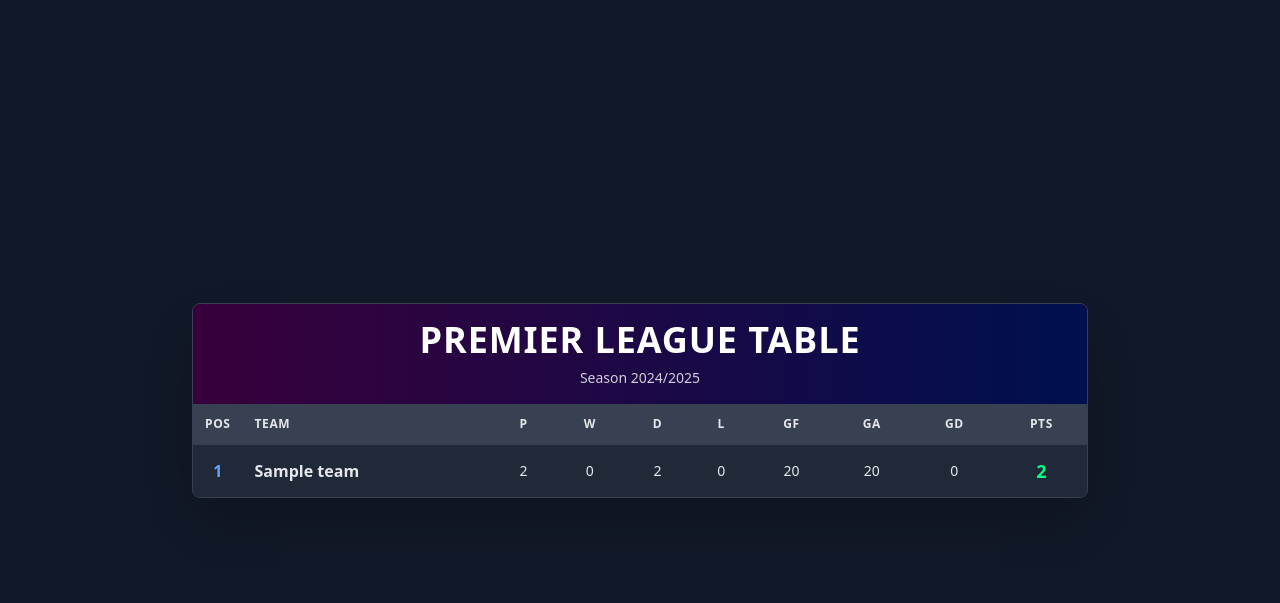
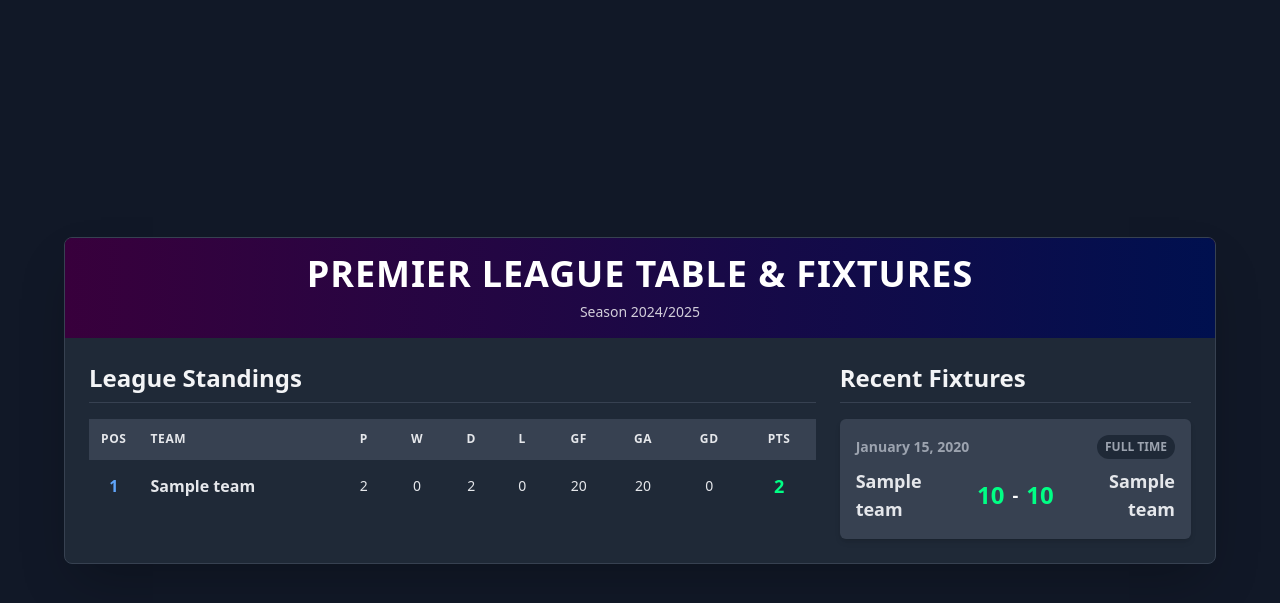
Before and after one commit to bigmac7/django_football_league, a Django app: page / in a window 1280 px wide. Shown: the top 603 px of the page. Run offline with Django 5.2, Linux system fonts and the light colour scheme; tables that the repository leaves empty hold one stand-in row (values such as "Sample post"); some libraries are stand-ins or nearby versions.

Commit message:
added recent fixtures

```diff
--- a/league/templates/league_table.html
+++ b/league/templates/league_table.html
@@ -7,7 +7,6 @@
     <title>Football League Table</title>
     {% tailwind_css %}
     <style>
-        /* Custom CSS for gradients or specific details not easily done with pure Tailwind */
         .premier-league-header-bg {
             background-color: #38003c; /* Premier League Purple */
             background-image: linear-gradient(to right, #38003c, #00104f); /* Subtle gradient */
@@ -15,19 +14,38 @@
         .premier-league-accent {
             color: #00ff85; /* Premier League Green accent */
         }
+        /* Custom scrollbar for better aesthetics on dark backgrounds (optional) */
+        .custom-scrollbar::-webkit-scrollbar {
+            width: 8px;
+        }
+        .custom-scrollbar::-webkit-scrollbar-track {
+            background: #4a5568; /* Tailwind gray-700 */
+        }
+        .custom-scrollbar::-webkit-scrollbar-thumb {
+            background: #6b7280; /* Tailwind gray-500 */
+            border-radius: 4px;
+        }
+        .custom-scrollbar::-webkit-scrollbar-thumb:hover {
+            background: #9ca3af; /* Tailwind gray-400 */
+        }
     </style>
 </head>
 <body class="bg-gray-900 min-h-screen flex flex-col items-center justify-center p-4 sm:p-6 lg:p-8 font-sans">
-    <div class="max-w-4xl w-full mx-auto bg-gray-800 rounded-lg shadow-2xl overflow-hidden border border-gray-700">
+    <div class="max-w-6xl w-full mx-auto bg-gray-800 rounded-lg shadow-2xl overflow-hidden border border-gray-700">
         <div class="premier-league-header-bg text-white py-4 px-6 sm:px-8 text-center">
             <h1 class="text-3xl sm:text-4xl font-extrabold mb-2 uppercase tracking-wide">
-                Premier League Table
+                Premier League Table & Fixtures
             </h1>
             <p class="text-sm opacity-80">Season 2024/2025</p>
         </div>
 
+        {# Main content area: Grid for Table and Fixtures #}
+        <div class="grid grid-cols-1 lg:grid-cols-3 gap-6 p-6">
+
+            {# League Table Column #}
+            <div class="lg:col-span-2 overflow-x-auto custom-scrollbar">
+                <h2 class="text-xl sm:text-2xl font-bold text-gray-100 mb-4 pb-2 border-b border-gray-700">League Standings</h2>
                 {% if league_table %}
-        <div class="overflow-x-auto">
                 <table class="min-w-full divide-y divide-gray-700">
                     <thead class="bg-gray-700 text-gray-200 uppercase text-xs font-semibold tracking-wider">
                         <tr>
@@ -45,12 +63,11 @@
                     </thead>
                     <tbody class="divide-y divide-gray-700 text-gray-200">
                         {% for team_data in league_table %}
-                    {% comment %} Determine row background for alternating effect {% endcomment %}
                         <tr class="{% if forloop.counter0|divisibleby:2 %}bg-gray-800{% else %}bg-gray-700{% endif %} hover:bg-gray-600 transition-colors duration-150 ease-in-out">
                             <td class="px-3 py-3 text-center font-bold
-                            {% if forloop.counter <= 4 %} text-blue-400 {% comment %} Champions League spots {% endcomment %}
-                            {% elif forloop.counter == 5 %} text-orange-400 {% comment %} Europa League {% endcomment %}
-                            {% elif forloop.counter >= 18 %} text-red-400 {% comment %} Relegation Zone {% endcomment %}
+                                {% if forloop.counter <= 4 %} text-blue-400
+                                {% elif forloop.counter == 5 %} text-orange-400
+                                {% elif forloop.counter >= 18 %} text-red-400
                                 {% endif %}">
                                 {{ forloop.counter }}
                             </td>
@@ -71,10 +88,40 @@
                         {% endfor %}
                     </tbody>
                 </table>
-        </div>
                 {% else %}
                 <p class="text-center text-gray-400 text-lg py-10">No teams or matches to display yet. Add some in the admin panel!</p>
                 {% endif %}
             </div>
+
+            {# Recent Fixtures Column #}
+            <div class="lg:col-span-1">
+                <h2 class="text-xl sm:text-2xl font-bold text-gray-100 mb-4 pb-2 border-b border-gray-700">Recent Fixtures</h2>
+                {% if recent_fixtures %}
+                <div class="space-y-4"> {# Adds vertical space between fixture cards #}
+                    {% for fixture in recent_fixtures %}
+                    <div class="bg-gray-700 p-4 rounded-md shadow-md flex flex-col space-y-2 text-gray-200">
+                        <div class="flex justify-between items-center text-sm font-semibold text-gray-400">
+                            <span>{{ fixture.match_date|date:"F j, Y" }}</span>
+                            {# Optional: add match status, e.g., "Full Time" #}
+                            <span class="px-2 py-1 bg-gray-800 rounded-full text-xs uppercase">Full Time</span>
+                        </div>
+                        <div class="flex items-center justify-between text-lg font-bold">
+                            <span class="flex-1 text-left">{{ fixture.home_team.name }}</span>
+                            <span class="premier-league-accent text-2xl mx-2">{{ fixture.home_score }}</span>
+                            <span class="text-white">-</span>
+                            <span class="premier-league-accent text-2xl mx-2">{{ fixture.away_score }}</span>
+                            <span class="flex-1 text-right">{{ fixture.away_team.name }}</span>
+                        </div>
+                    </div>
+                    {% endfor %}
+                </div>
+                {% else %}
+                <p class="text-center text-gray-400 text-lg py-10">No recent fixtures to display.</p>
+                {% endif %}
+            </div>
+
+        </div> {# End of grid container #}
+
+    </div>
 </body>
 </html>
--- a/league/views.py
+++ b/league/views.py
@@ -1,9 +1,8 @@
-from django.shortcuts import render
-
-# Create your views here.
+# league/views.py
 from django.shortcuts import render
 from .models import Team, Match
 from collections import defaultdict
+from django.db.models import Q # Import Q for filtering (optional but good practice)
 
 def league_table(request):
     teams = Team.objects.all()
@@ -14,26 +13,26 @@
 
     matches = Match.objects.all()
 
-    for matchy in matches:
-        home_team_stats = team_stats[matchy.home_team.name]
-        away_team_stats = team_stats[matchy.away_team.name]
+    for match in matches:
+        home_team_stats = team_stats[match.home_team.name]
+        away_team_stats = team_stats[match.away_team.name]
 
         # Update played matches
         home_team_stats['played'] += 1
         away_team_stats['played'] += 1
 
         # Update goals
-        home_team_stats['goals_for'] += matchy.home_score
-        home_team_stats['goals_against'] += matchy.away_score
-        away_team_stats['goals_for'] += matchy.away_score
-        away_team_stats['goals_against'] += matchy.home_score
+        home_team_stats['goals_for'] += match.home_score
+        home_team_stats['goals_against'] += match.away_score
+        away_team_stats['goals_for'] += match.away_score
+        away_team_stats['goals_against'] += match.home_score
 
         # Determine outcome and update points/wins/draws/losses
-        if matchy.home_score > matchy.away_score:
+        if match.home_score > match.away_score:
             home_team_stats['wins'] += 1
             home_team_stats['points'] += 3
             away_team_stats['losses'] += 1
-        elif matchy.home_score < matchy.away_score:
+        elif match.home_score < match.away_score:
             away_team_stats['wins'] += 1
             away_team_stats['points'] += 3
             home_team_stats['losses'] += 1
@@ -56,18 +55,19 @@
         })
 
     # Sort the table:
-    # 1. By points (descending)
-    # 2. By goal difference (descending)
-    # 3. By goals for (descending)
-    # 4. By team name (ascending - alphabetical tie-breaker)
     sorted_table.sort(key=lambda x: (
         x['points'],
         x['goal_difference'],
         x['goals_for'],
-        x['team_name'] # Final tie-breaker, alphabetically
-    ), reverse=True) # Reverse for points, GD, GF to be descending
+        x['team_name']
+    ), reverse=True)
+
+    # --- New: Get recent fixtures ---
+    # Fetch all matches, ordered by match_date (most recent first) and slice to get the first 5
+    recent_fixtures = Match.objects.all().order_by('-match_date')[:5]
 
     context = {
         'league_table': sorted_table,
+        'recent_fixtures': recent_fixtures, # Add to context
     }
     return render(request, 'league_table.html', context)
```
Lines whose indentation alone changed are shown as unchanged.
